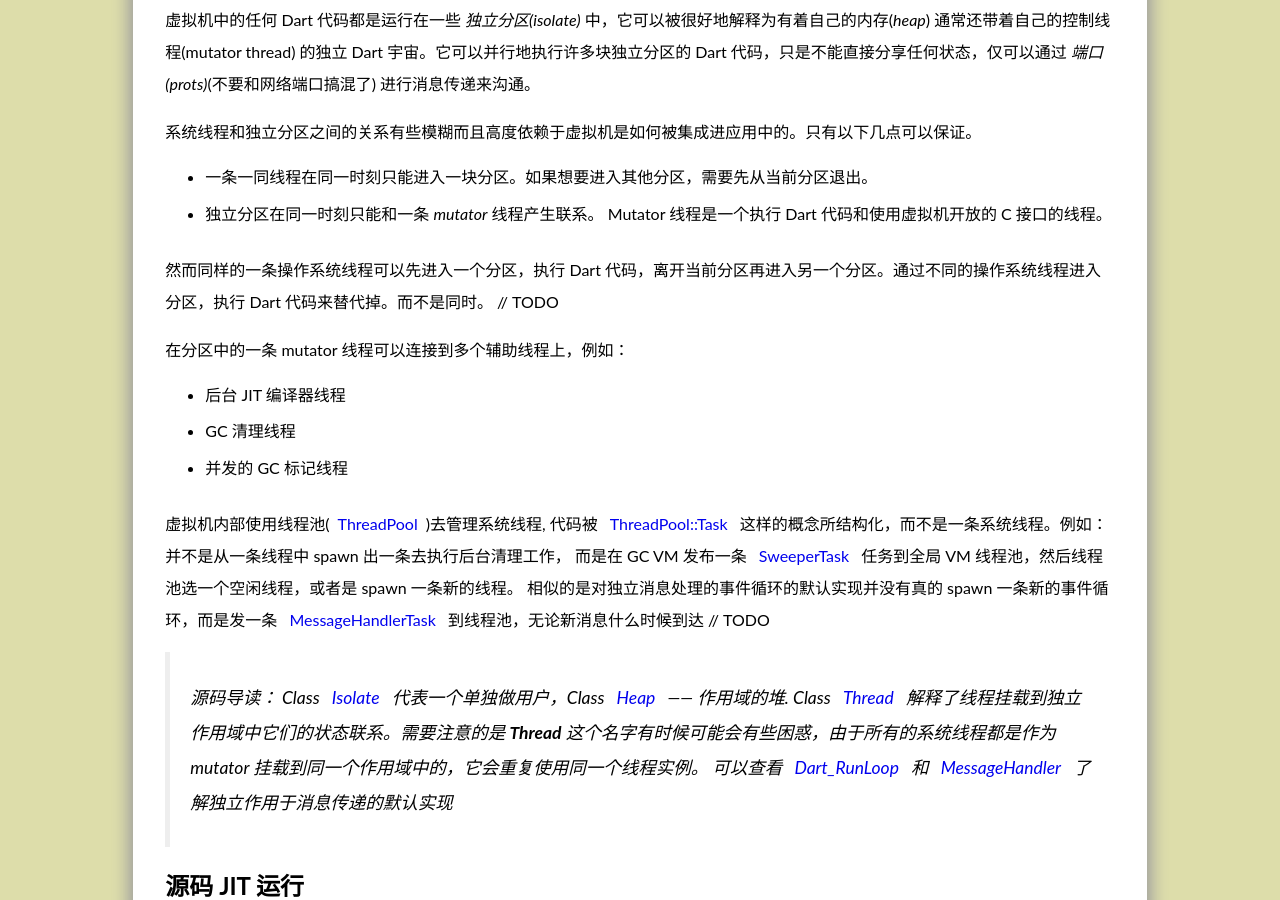
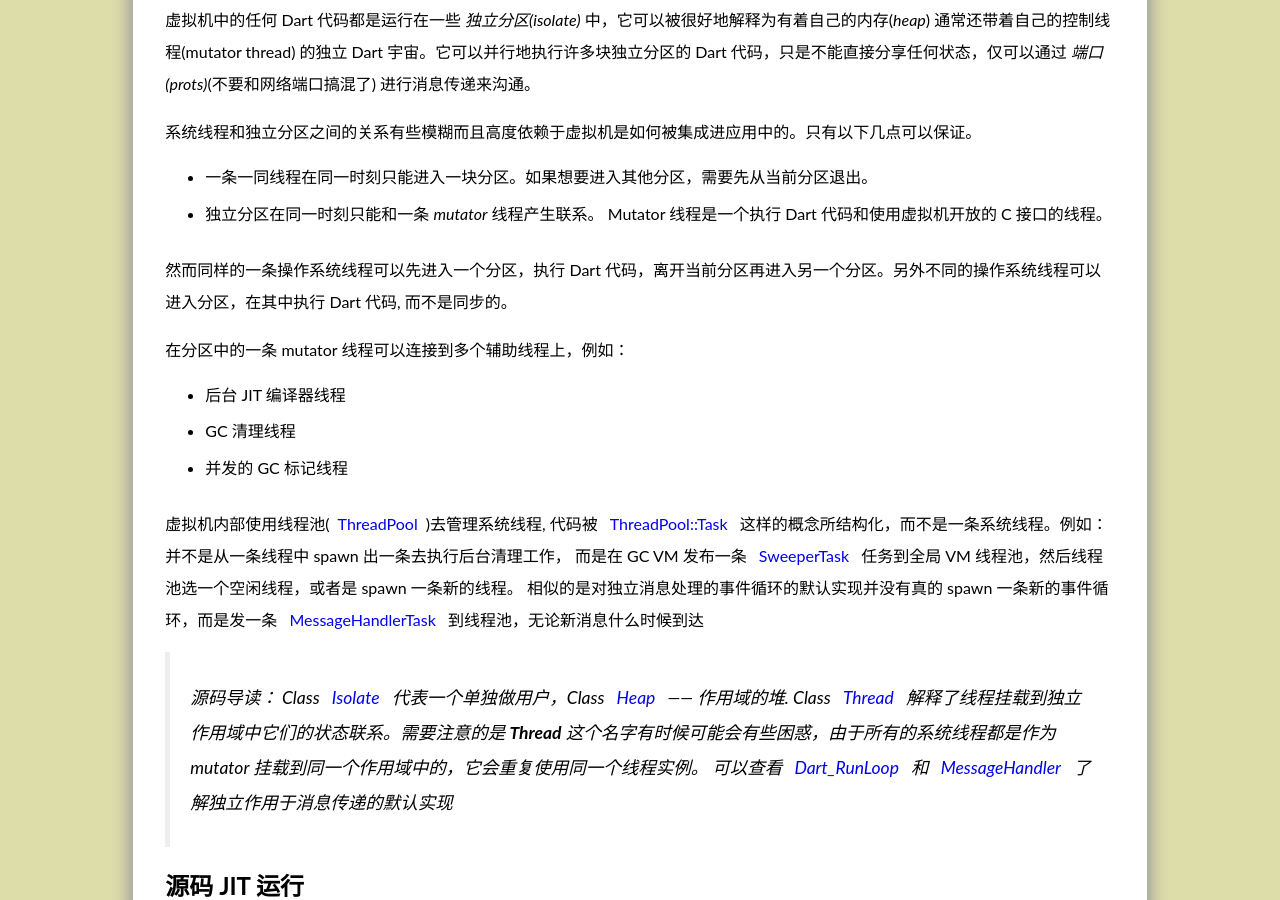
Before and after one commit to AnnatarHe/AnnatarHe.github.io, a Jekyll site: the page built from _posts/2019-01-31-introduction-to-dart-vm.md, in a window 1280 px wide and 900 px high, scrolled down 1941 px. Built offline with Jekyll 4.4.1, drawn with Linux system fonts in a browser that asks for light colours; some web fonts are replaced; comment, search, counter and statistics services are not loaded; grey boxes are pictures that could not be loaded.

Commit message:
fix(dartvm): fix todo

```diff
--- a/_posts/2019-01-31-introduction-to-dart-vm.md
+++ b/_posts/2019-01-31-introduction-to-dart-vm.md
@@ -47,7 +47,7 @@ Dart VM 有多种执行你的代码的方式，例如：
 * 一条一同线程在同一时刻只能进入一块分区。如果想要进入其他分区，需要先从当前分区退出。
 * 独立分区在同一时刻只能和一条 *mutator* 线程产生联系。 Mutator 线程是一个执行 Dart 代码和使用虚拟机开放的 C 接口的线程。
 
-然而同样的一条操作系统线程可以先进入一个分区，执行 Dart 代码，离开当前分区再进入另一个分区。通过不同的操作系统线程进入分区，执行 Dart 代码来替代掉。而不是同时。 // TODO
+然而同样的一条操作系统线程可以先进入一个分区，执行 Dart 代码，离开当前分区再进入另一个分区。另外不同的操作系统线程可以进入分区，在其中执行 Dart 代码, 而不是同步的。
 
 在分区中的一条 mutator 线程可以连接到多个辅助线程上，例如：
 
@@ -55,7 +55,7 @@ Dart VM 有多种执行你的代码的方式，例如：
 * GC 清理线程
 * 并发的 GC 标记线程
 
-虚拟机内部使用线程池([ThreadPool](https://github.com/dart-lang/sdk/blob/cb6127570889bed147cbe6292cb2c0ba35271d58/runtime/vm/thread_pool.h#L14))去管理系统线程, 代码被 [ThreadPool::Task](https://github.com/dart-lang/sdk/blob/cb6127570889bed147cbe6292cb2c0ba35271d58/runtime/vm/thread_pool.h#L17) 这样的概念所结构化，而不是一条系统线程。例如：并不是从一条线程中 spawn 出一条去执行后台清理工作， 而是在 GC VM 发布一条 [SweeperTask](https://github.com/dart-lang/sdk/blob/cb6127570889bed147cbe6292cb2c0ba35271d58/runtime/vm/heap/sweeper.cc#L100) 任务到全局 VM 线程池，然后线程池选一个空闲线程，或者是 spawn 一条新的线程。 相似的是对独立消息处理的事件循环的默认实现并没有真的 spawn 一条新的事件循环，而是发一条 [MessageHandlerTask](https://github.com/dart-lang/sdk/blob/cb6127570889bed147cbe6292cb2c0ba35271d58/runtime/vm/message_handler.cc#L19) 到线程池，无论新消息什么时候到达 // TODO
+虚拟机内部使用线程池([ThreadPool](https://github.com/dart-lang/sdk/blob/cb6127570889bed147cbe6292cb2c0ba35271d58/runtime/vm/thread_pool.h#L14))去管理系统线程, 代码被 [ThreadPool::Task](https://github.com/dart-lang/sdk/blob/cb6127570889bed147cbe6292cb2c0ba35271d58/runtime/vm/thread_pool.h#L17) 这样的概念所结构化，而不是一条系统线程。例如：并不是从一条线程中 spawn 出一条去执行后台清理工作， 而是在 GC VM 发布一条 [SweeperTask](https://github.com/dart-lang/sdk/blob/cb6127570889bed147cbe6292cb2c0ba35271d58/runtime/vm/heap/sweeper.cc#L100) 任务到全局 VM 线程池，然后线程池选一个空闲线程，或者是 spawn 一条新的线程。 相似的是对独立消息处理的事件循环的默认实现并没有真的 spawn 一条新的事件循环，而是发一条 [MessageHandlerTask](https://github.com/dart-lang/sdk/blob/cb6127570889bed147cbe6292cb2c0ba35271d58/runtime/vm/message_handler.cc#L19) 到线程池，无论新消息什么时候到达
 
 > 源码导读： Class [Isolate](https://github.com/dart-lang/sdk/blob/cb6127570889bed147cbe6292cb2c0ba35271d58/runtime/vm/isolate.h#L151) 代表一个单独做用户，Class [Heap](https://github.com/dart-lang/sdk/blob/cb6127570889bed147cbe6292cb2c0ba35271d58/runtime/vm/heap/heap.h#L28) —— 作用域的堆. Class [Thread](https://github.com/dart-lang/sdk/blob/cb6127570889bed147cbe6292cb2c0ba35271d58/runtime/vm/thread.h#L204) 解释了线程挂载到独立作用域中它们的状态联系。需要注意的是 **Thread** 这个名字有时候可能会有些困惑，由于所有的系统线程都是作为 mutator 挂载到同一个作用域中的，它会重复使用同一个线程实例。 可以查看 [Dart_RunLoop](https://github.com/dart-lang/sdk/blob/cb6127570889bed147cbe6292cb2c0ba35271d58/runtime/vm/dart_api_impl.cc#L1586) 和 [MessageHandler](https://github.com/dart-lang/sdk/blob/cb6127570889bed147cbe6292cb2c0ba35271d58/runtime/vm/message_handler.h#L17) 了解独立作用于消息传递的默认实现
 
```
